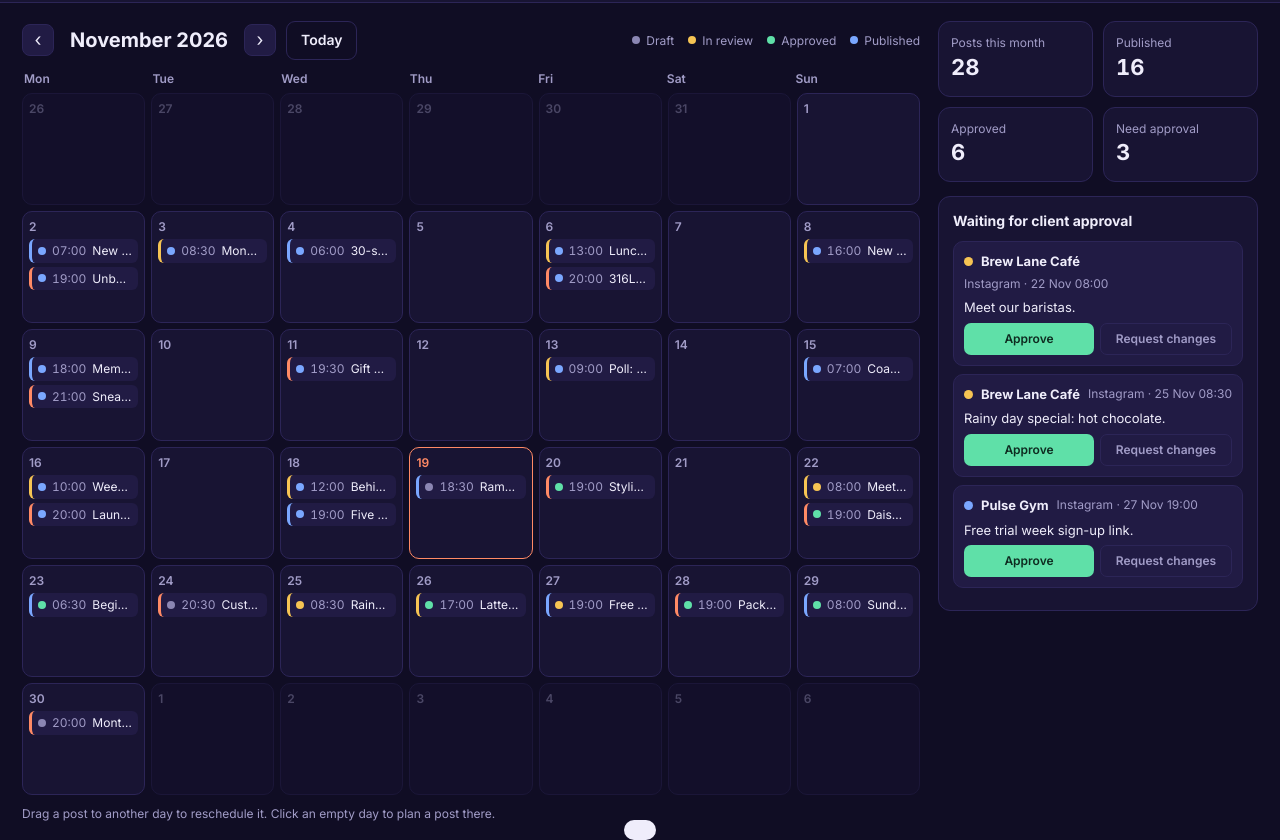
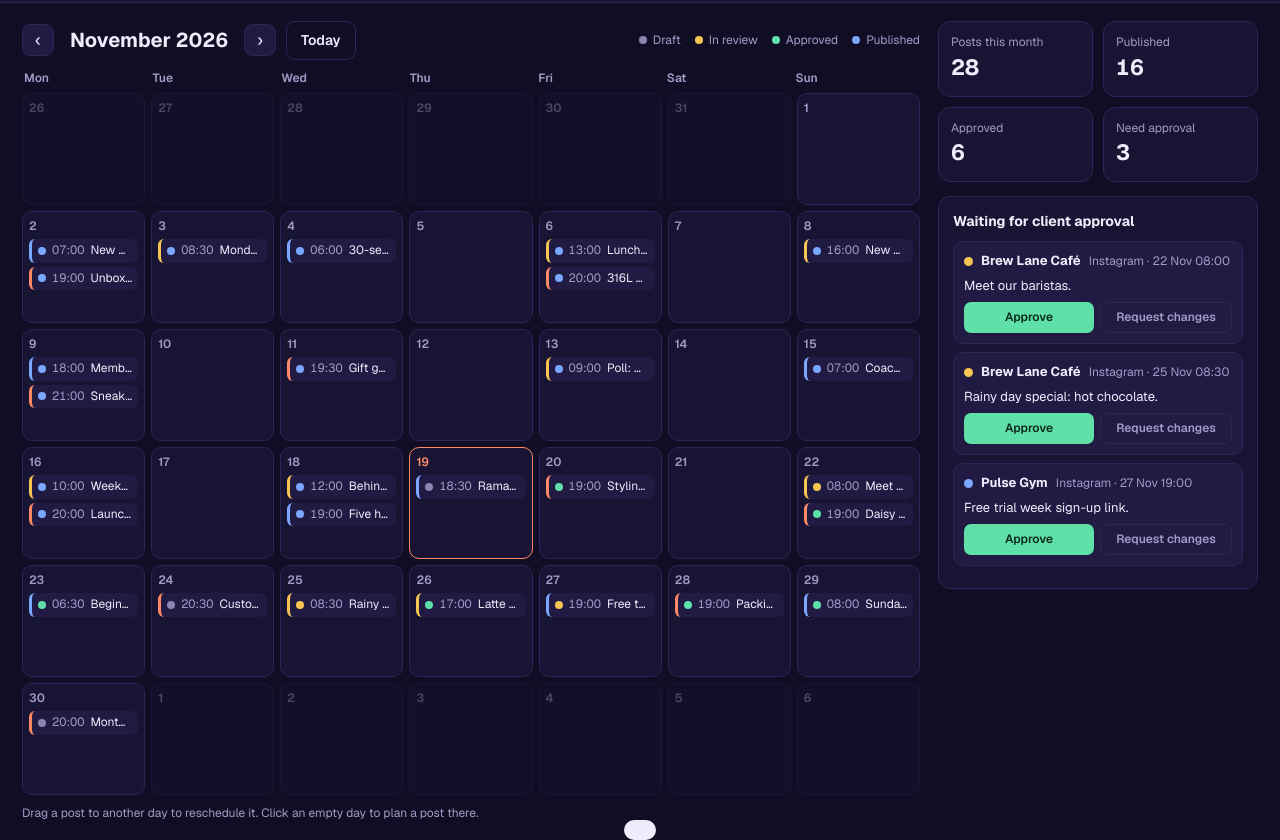
Before and after one commit to usman1905/postboard, a website with bundled scripts: page index.html in a window 1280 px wide. Shown: the part 60-900 px from the top of the page. Built offline with nearby package versions, Linux system fonts and the light colour scheme.

Commit message:
Switch to Geist font for a cleaner look

```diff
--- a/index.html
+++ b/index.html
@@ -7,7 +7,7 @@
 <meta name="description" content="PostBoard is a shared content calendar with client approvals for teams that manage several brands.">
 <link rel="preconnect" href="https://fonts.googleapis.com">
 <link rel="preconnect" href="https://fonts.gstatic.com" crossorigin>
-<link href="https://fonts.googleapis.com/css2?family=Inter:wght@400;500;600;700&display=swap" rel="stylesheet">
+<link href="https://fonts.googleapis.com/css2?family=Geist:wght@400;500;600;700;800&family=Geist+Mono:wght@500;600&display=swap" rel="stylesheet">
 <link rel="stylesheet" href="style.css">
 </head>
 <body>
--- a/style.css
+++ b/style.css
@@ -2,7 +2,7 @@
   --draft:#8b86b3;--review:#f6c453;--approved:#5fe0a8;--published:#7aa7ff;color-scheme:dark}
 *{box-sizing:border-box}
 html,body{margin:0;min-height:100%}
-body{background:var(--bg);color:var(--ink);font:14px/1.45 Inter,system-ui,-apple-system,"Segoe UI",Roboto,sans-serif}
+body{background:var(--bg);color:var(--ink);font:14px/1.45 Geist,system-ui,-apple-system,"Segoe UI",Roboto,sans-serif}
 button,input,select,textarea{font:inherit;color:inherit}
 h1,h2,p,ul{margin:0}ul{padding:0;list-style:none}
 .bar{display:flex;align-items:center;gap:20px;padding:12px 22px;border-bottom:1px solid var(--line);background:var(--panel);flex-wrap:wrap}
```
